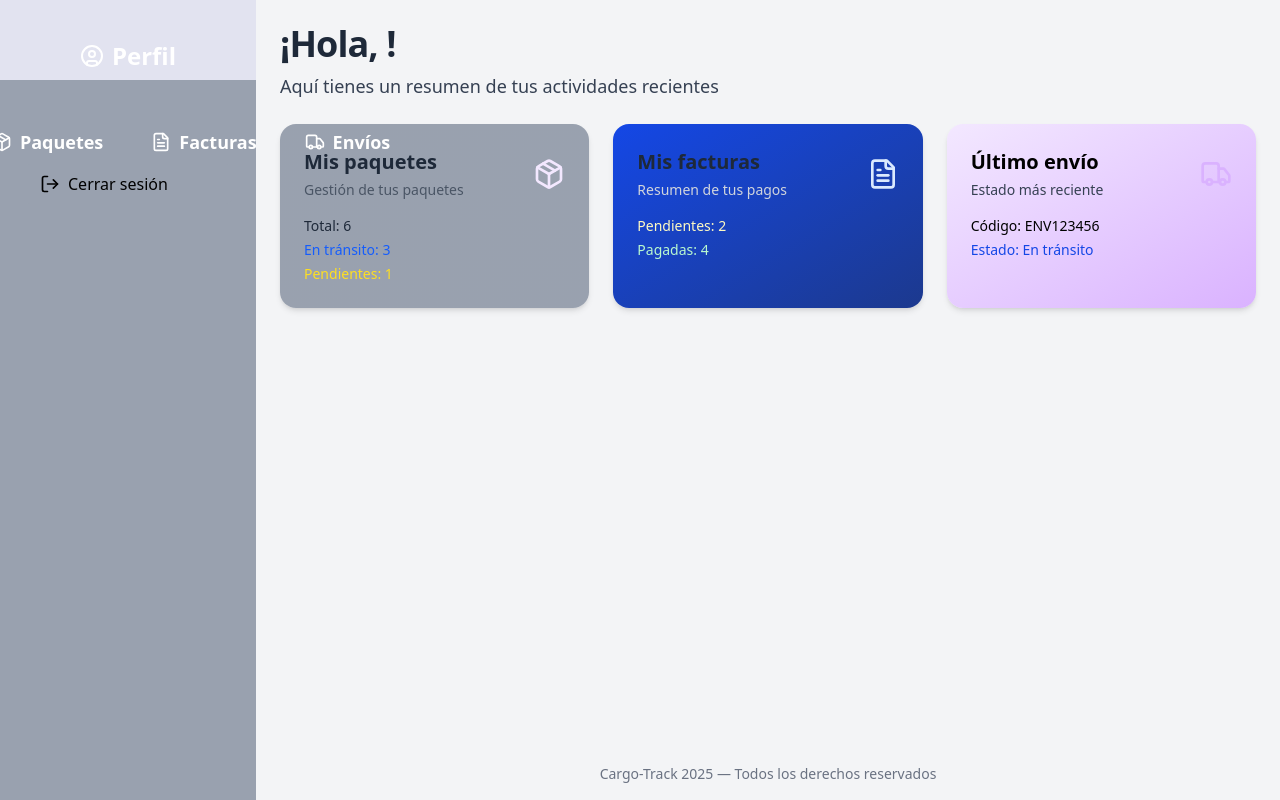
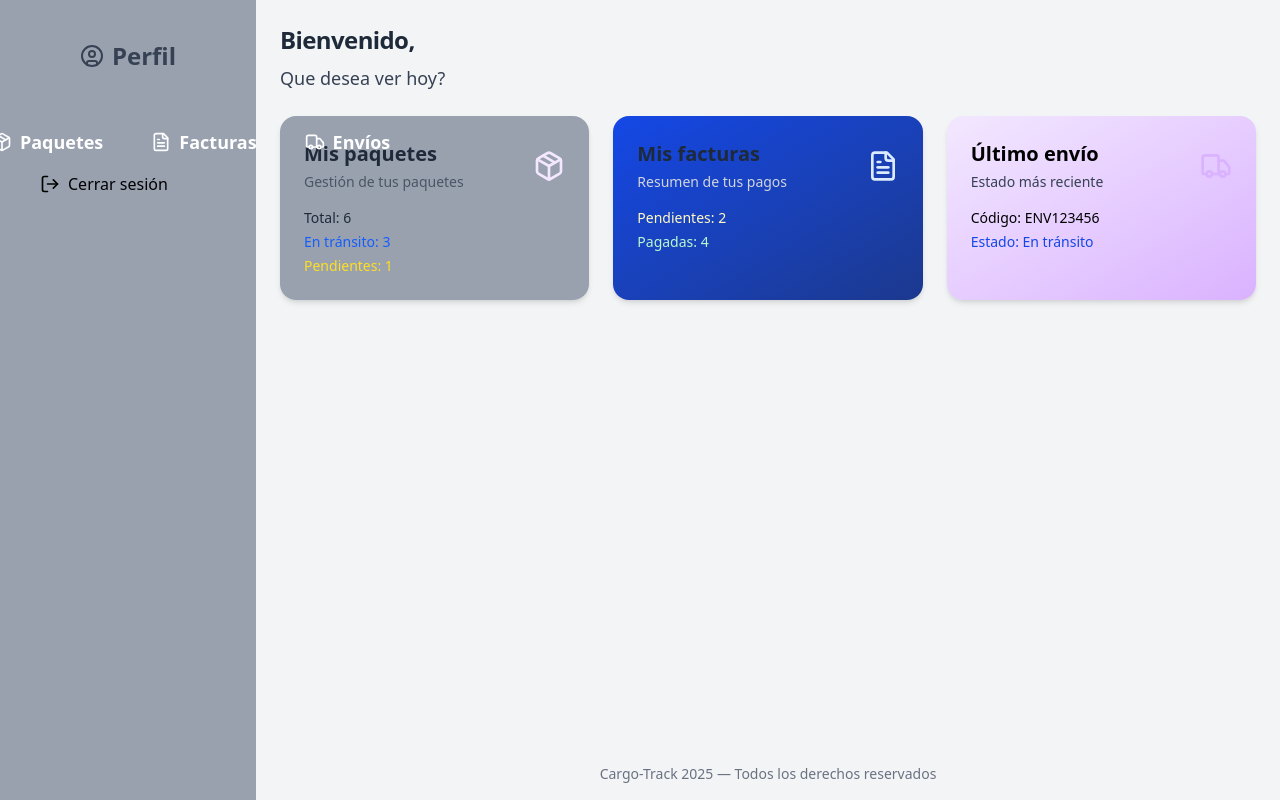
Before and after one commit to rubenquijada/cargo_track1, a Next.js app: page /cliente/inicio in a window 1280 px wide. Built offline with nearby package versions, Linux system fonts and the light colour scheme.

Commit message:
cambio de colores jajas

```diff
--- a/src/app/(roles)/BaseLayout.tsx
+++ b/src/app/(roles)/BaseLayout.tsx
@@ -33,14 +33,14 @@ export function BaseLayout({
   return (
     <div className="grid grid-cols-[16rem_1fr] min-h-screen bg-gray-400 text-blue relative">
       {/* Sidebar */}
-      <aside className="bg-[#e2e3f0] p-6 sticky top-0 h-20 flex flex-col z-10">
+      <aside className="bg-gray-400 p-6 sticky top-0 h-20 flex flex-col z-10">
         {/* Perfil */}
         <Link href={profileURL}>
           <div
             className={`mb-8 p-4 rounded-md transition flex items-center justify-center gap-2 ${
               pathname === profileURL
-                ? "bg-black text-white shadow-md"
-                : "hover:bg-[#a0a0a8] text-white"
+                ? "bg-gray-300 text-gray-700 shadow-md"
+                : "hover:bg-[#a0a0a8] text-gray-700"
             }`}
           >
             <UserCircle className="h-6 w-6" />
@@ -62,7 +62,7 @@ export function BaseLayout({
           ${
             isActive
               ? "bg-black text-white shadow-md rounded-full"
-              : "text-white hover:bg-[#e0e0e9] hover:text-white rounded-xl"
+              : "text-white hover:bg-[#141415] hover:text-white rounded-xl"
           }`}
               >
                 <span>{icon}</span>
@@ -74,7 +74,7 @@ export function BaseLayout({
 {/* Botón cerrar sesión */}
         <button
           onClick={handleLogout}
-          className="mt-auto flex items-center gap-2 px-4 py-2 rounded-md text-black bg-gray-400 hover:bg-gray-700 transition"
+          className="mt-auto flex items-center gap-2 px-4 py-2 rounded-md text-black bg-gray-400 hover:bg-gray-500 transition"
         >
           <LogOut className="h-5 w-5" />
           Cerrar sesión
--- a/src/app/(roles)/cliente/inicio/page.tsx
+++ b/src/app/(roles)/cliente/inicio/page.tsx
@@ -45,11 +45,11 @@ export default function ClienteDashboard() {
       transition={{ duration: 0.6, ease: 'easeOut' }}
     >
       {/* Encabezado */}
-      <h1 className="text-4xl font-bold tracking-tight mb-2">
-        ¡Hola, <span className="text-gray-700">{nombre}</span>!
+      <h1 className="text-2xl font-bold tracking-tight mb-2">
+        Bienvenido, <span className="text-gray-700">{nombre}</span>
       </h1>
       <p className="text-gray-700 text-lg mb-6">
-        Aquí tienes un resumen de tus actividades recientes
+        Que desea ver hoy?
       </p>
 
       {/* Tarjetas resumen */}
```
